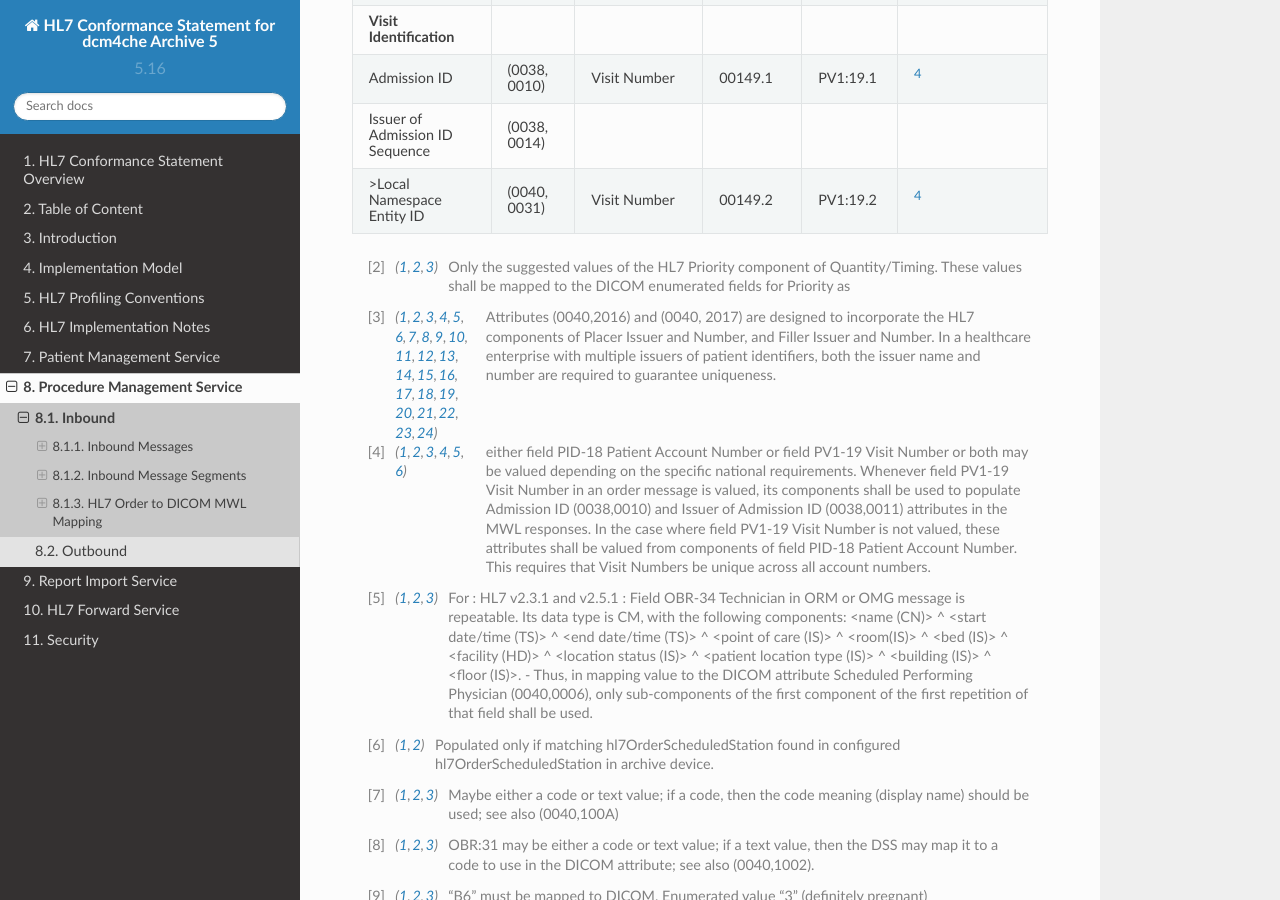
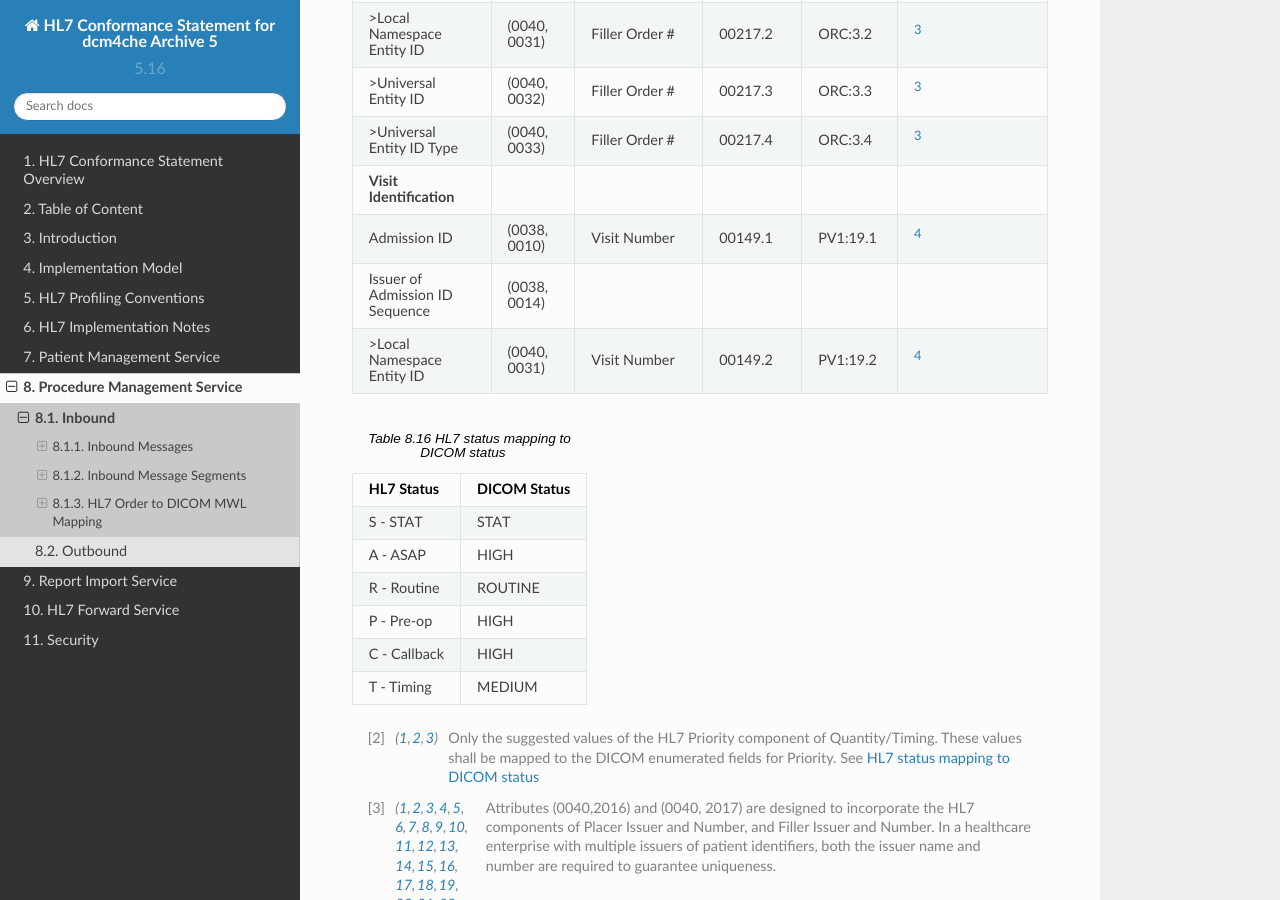
Before and after one commit to dcm4che/dcm4chee-arc-hl7cs, a Sphinx documentation site: the page built from source/orm/inbound.rst, in a window 1280 px wide and 900 px high, scrolled down 24602 px. Built offline with Sphinx 7.4.7 and the Read the Docs theme 2.0.0, drawn with Linux system fonts in a browser that asks for light colours; some of the changed text lies outside the part shown.

```diff
--- a/source/orm/inbound.rst
+++ b/source/orm/inbound.rst
@@ -241,10 +241,10 @@ PV1 - Patient Visit Information segment
 
 .. _orm_in_orc:
 
-ORC - Order Control segment - (HL7 v2.3.1 & Eyecare)
-----------------------------------------------------
+ORC - Order Control segment
+---------------------------
 
-.. csv-table:: Order Control segment
+.. csv-table:: Order Control segment - (HL7 v2.3.1 & Eyecare)
    :name: tab_orc_orm_omg
    :header: SEQ, LEN, DT, OPT, TBL#, ITEM #, Element Name, Note
    :widths: 8, 8, 8, 8, 8, 12, 48, 8
@@ -270,10 +270,10 @@ ORC - Order Control segment - (HL7 v2.3.1 & Eyecare)
    19, 120, XCN, O, , 00233, Action By
 
 
-ORC - Patient Visit Information segment - (HL7 v2.5.1)
-------------------------------------------------------
+ORC - Patient Visit Information segment
+---------------------------------------
 
-.. csv-table:: Order Control segment
+.. csv-table:: Order Control segment - (HL7 v2.5.1)
    :name: tab_orc_omi
    :header: SEQ, LEN, DT, OPT, TBL#, ITEM #, Element Name
    :widths: 8, 8, 8, 8, 8, 12, 48
@@ -313,10 +313,10 @@ ORC - Patient Visit Information segment - (HL7 v2.5.1)
 
 .. _orm_in_tq1:
 
-TQ1 - Timing/Quantity segment - (HL7 v2.5.1 & Eyecare)
-------------------------------------------------------
+TQ1 - Timing/Quantity segment
+-----------------------------
 
-.. csv-table:: Timing/Quantity segment
+.. csv-table:: Timing/Quantity segment - (HL7 v2.5.1 & Eyecare)
    :name: tab_tq1_omg_omi
    :header: SEQ, LEN, DT, OPT, TBL#, ITEM #, Element Name
    :widths: 8, 8, 8, 8, 8, 12, 48
@@ -339,10 +339,10 @@ TQ1 - Timing/Quantity segment - (HL7 v2.5.1 & Eyecare)
 
 .. _orm_in_obr:
 
-OBR - Observation Request segment -  (HL7 v2.3.1 & Eyecare)
------------------------------------------------------------
+OBR - Observation Request segment
+---------------------------------
 
-.. csv-table:: Observation Request segment
+.. csv-table:: Observation Request segment - (HL7 v2.3.1 & Eyecare)
    :name: tab_obr_orm_omg
    :header: SEQ, LEN, DT, OPT, TBL#, ITEM #, Element Name
    :widths: 8, 8, 8, 8, 8, 12, 48
@@ -394,10 +394,10 @@ OBR - Observation Request segment -  (HL7 v2.3.1 & Eyecare)
    45, 80, CE, O, 0340, 01036, Procedure Code Modifier
 
 
-OBR - Observation Request segment -  (HL7 v2.5.1)
--------------------------------------------------
+OBR - Observation Request segment
+---------------------------------
 
-.. csv-table:: Observation Request segment
+.. csv-table:: Observation Request segment - (HL7 v2.5.1)
    :name: tab_obr_omi
    :header: SEQ, LEN, DT, OPT, TBL#, ITEM #, Element Name
    :widths: 8, 8, 8, 8, 8, 12, 48
@@ -714,8 +714,20 @@ OMG - HL7 order mapping to DICOM Modality Worklist Attributes
    >Local Namespace Entity ID, "(0040, 0031)", Visit Number, 00149.2, PV1:19.2, [#Note3]_
 
 
+.. csv-table:: HL7 status mapping to DICOM status
+   :name: status_mapping
+   :header: HL7 Status, DICOM Status
+
+   S - STAT, STAT
+   A - ASAP, HIGH
+   R - Routine, ROUTINE
+   P - Pre-op, HIGH
+   C - Callback, HIGH
+   T - Timing, MEDIUM
+
+
 .. [#Note1] Only the suggested values of the HL7 Priority component of Quantity/Timing. These values shall be
-   mapped to the DICOM enumerated fields for Priority as
+   mapped to the DICOM enumerated fields for Priority. See :ref:`status_mapping`
 
 .. [#Note2] Attributes (0040,2016) and (0040, 2017) are designed to incorporate the HL7 components of Placer Issuer and
     Number, and Filler Issuer and Number. In a healthcare enterprise with multiple issuers of patient identifiers, both the
```
